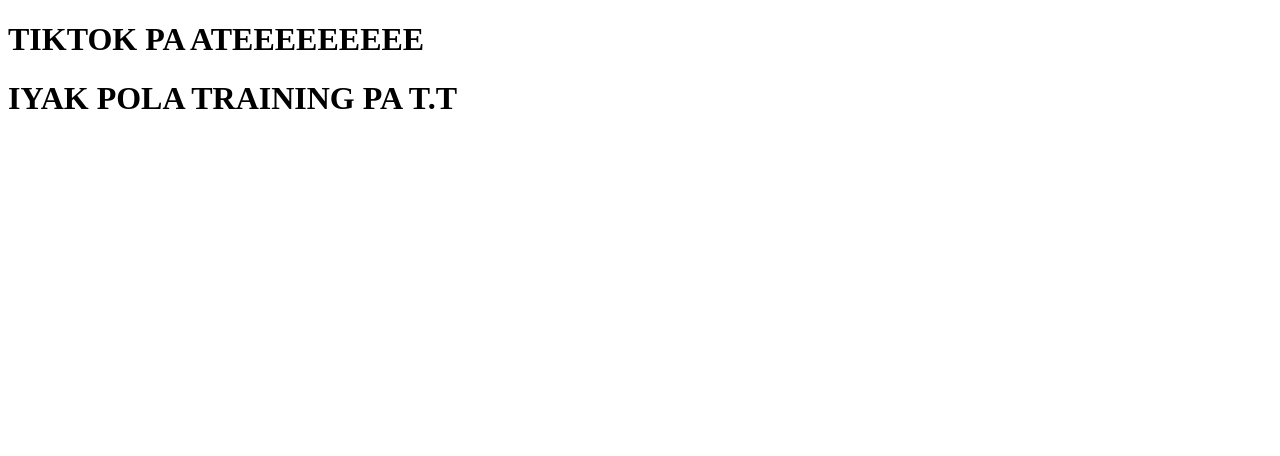
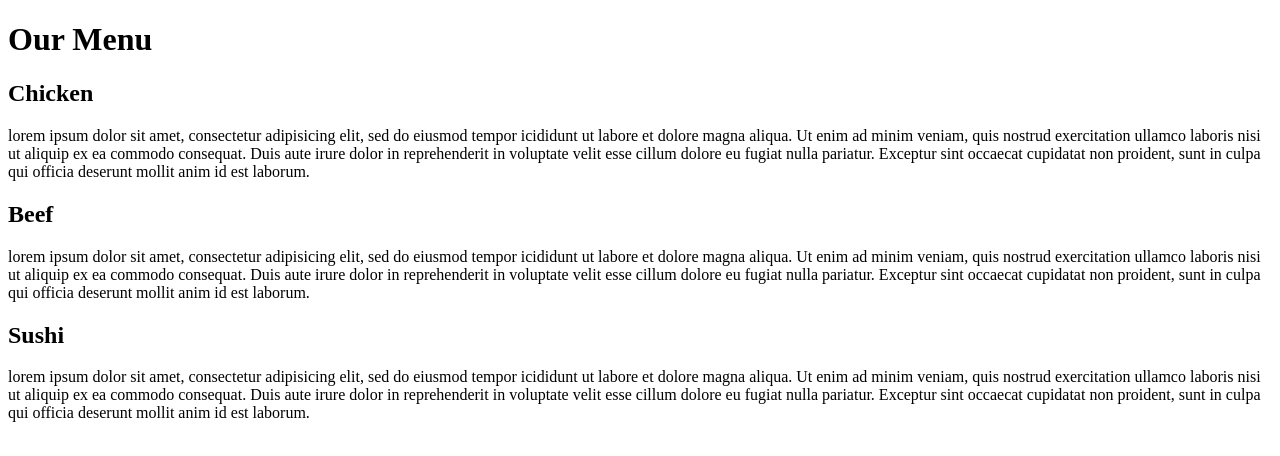
Before and after one commit to angelica-coursera/module2-solution, a plain HTML site: page index.html in a window 1280 px wide. Drawn offline with Linux system fonts and the light colour scheme.

Commit message:
Update index.html

```diff
--- a/index.html
+++ b/index.html
@@ -1,10 +1,22 @@
 <!doctype html>
 <html>
 <head>
-	<title>Hello Coursera!</title>
+<meta charset="utf-8">
+	<title>Module 2 Solution</title>
 </head>
 <body>
-	<div><h1>TIKTOK PA ATEEEEEEEEE</h1></div>
-	<div><h1>IYAK POLA TRAINING PA T.T</h1></div>
+<h1>Our Menu</h1>
+<section>
+<section title><h2>Chicken<h2></section title>
+lorem ipsum dolor sit amet, consectetur adipisicing elit, sed do eiusmod tempor icididunt ut labore et dolore magna aliqua. Ut enim ad minim veniam, quis nostrud exercitation ullamco laboris nisi ut aliquip ex ea commodo consequat. Duis aute irure dolor in reprehenderit in voluptate velit esse cillum dolore eu fugiat nulla pariatur. Exceptur sint occaecat cupidatat non proident, sunt in culpa qui officia deserunt mollit anim id est laborum.
+</section>
+<section>
+<section title><h2>Beef<h2></section title>
+lorem ipsum dolor sit amet, consectetur adipisicing elit, sed do eiusmod tempor icididunt ut labore et dolore magna aliqua. Ut enim ad minim veniam, quis nostrud exercitation ullamco laboris nisi ut aliquip ex ea commodo consequat. Duis aute irure dolor in reprehenderit in voluptate velit esse cillum dolore eu fugiat nulla pariatur. Exceptur sint occaecat cupidatat non proident, sunt in culpa qui officia deserunt mollit anim id est laborum.
+</section>
+<section>
+<section title><h2>Sushi<h2></section title>
+lorem ipsum dolor sit amet, consectetur adipisicing elit, sed do eiusmod tempor icididunt ut labore et dolore magna aliqua. Ut enim ad minim veniam, quis nostrud exercitation ullamco laboris nisi ut aliquip ex ea commodo consequat. Duis aute irure dolor in reprehenderit in voluptate velit esse cillum dolore eu fugiat nulla pariatur. Exceptur sint occaecat cupidatat non proident, sunt in culpa qui officia deserunt mollit anim id est laborum.
+</section>
 </body>
 </html>
```
